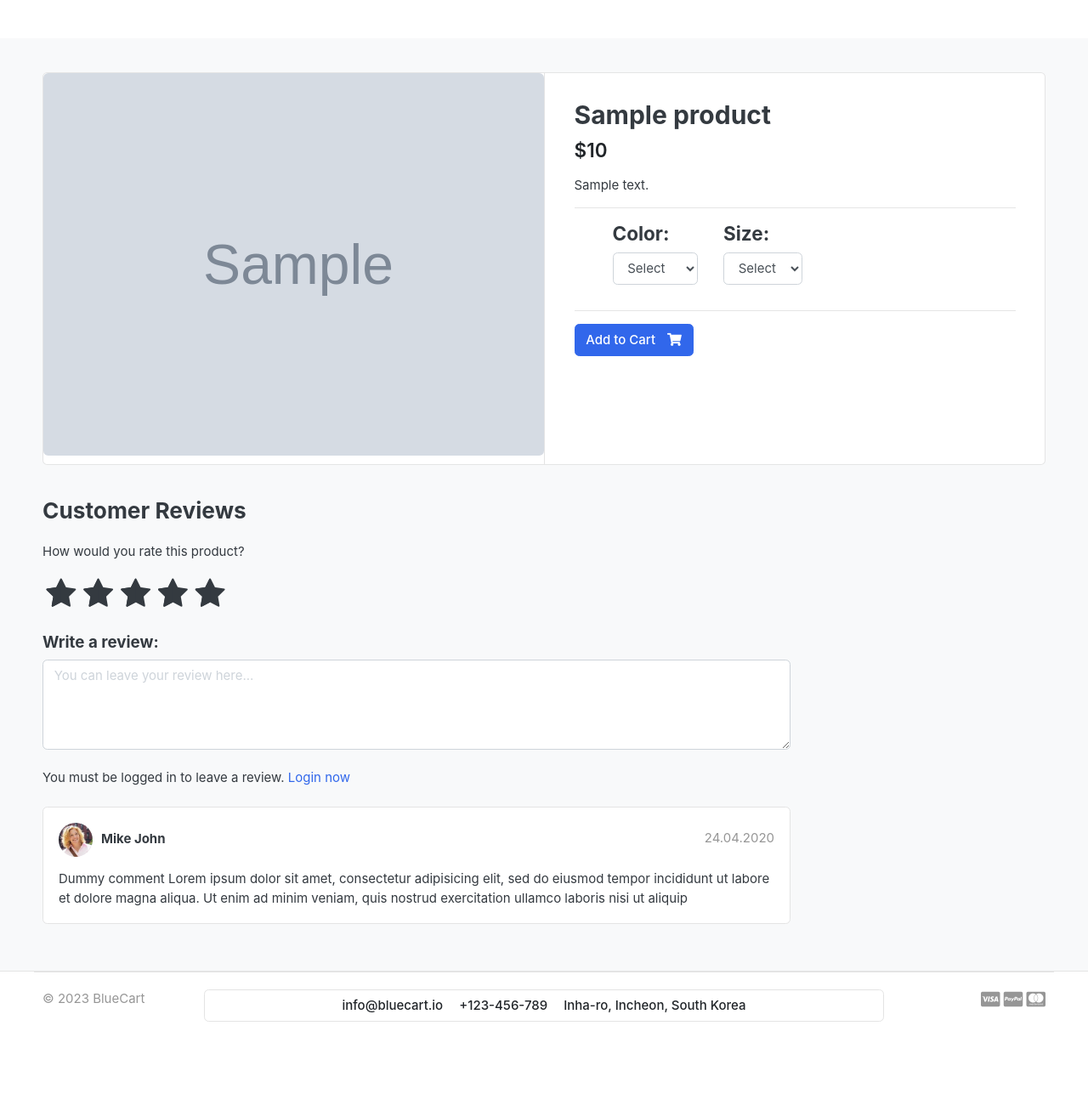
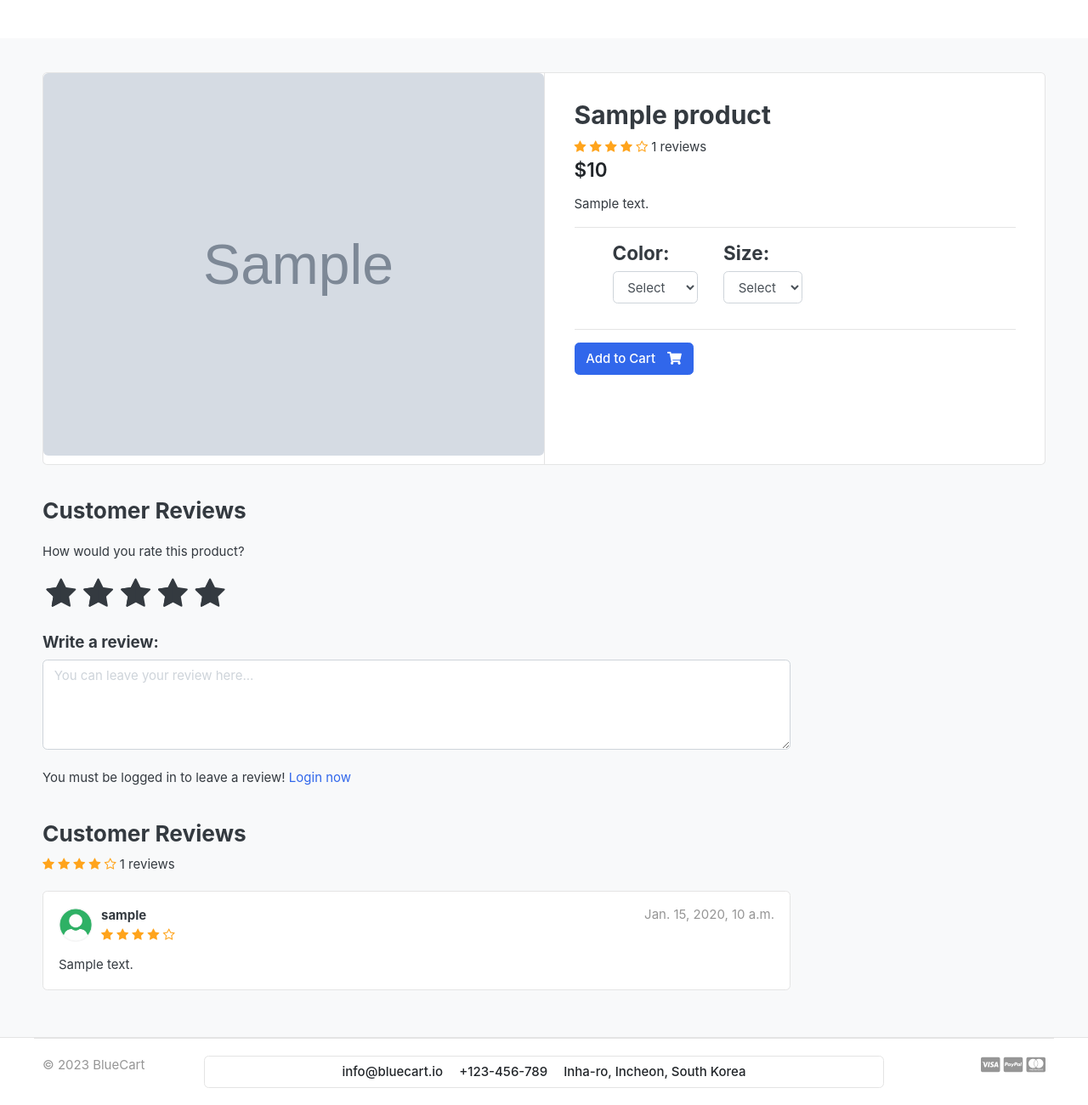
Before and after one commit to Jamshid-Ganiev/BlueCart-django, a Django app: the page made by store/models.py in a window 1280 px wide. Shown: the part 118-1418 px from the top of the page at 85% size. Before the commit the page ends 1340 px from the top, so only its background shows below. Run offline with Django 4.2, Linux system fonts and the light colour scheme; tables that the repository leaves empty hold one stand-in row (values such as "Sample post"); some libraries are stand-ins or nearby versions; some web fonts are replaced.

Commit message:
Added Review and Rating System

```diff
--- a/static/css/custom.css
+++ b/static/css/custom.css
@@ -41,3 +41,7 @@ input:checked + label:hover, input:checked ~ label:hover, input:checked ~ label:
 label:hover ~ input:checked ~ label{
     color: #c08702;
 }
+
+.rating-star i{
+    color: #FFA41C !important;
+}
--- a/store/models.py
+++ b/store/models.py
@@ -2,6 +2,7 @@ from django.db import models
 from django.urls import reverse
 from category.models import Category
 from accounts.models import Account
+from django.db.models import Avg, Count
 
 # Create your models here.
 
@@ -22,6 +23,20 @@ class Product(models.Model):
 
     def __str__(self):
         return self.product_name
+
+    def averageReview(self):
+        reviews = ReviewRating.objects.filter(product=self, status=True).aggregate(average=Avg('rating'))
+        avg = 0
+        if reviews['average'] is not None:
+            avg = float(reviews['average'])
+        return avg
+
+    def countReview(self):
+        reviews = ReviewRating.objects.filter(product=self, status=True).aggregate(count=Count('id'))
+        count = 0
+        if reviews['count'] is not None:
+            count = int(reviews['count'])
+        return count
 
 class VariationManager(models.Manager):
     def colors(self):
--- a/store/views.py
+++ b/store/views.py
@@ -1,5 +1,6 @@
 from django.http import HttpResponse
 from django.shortcuts import render, get_object_or_404, redirect
+from orders.models import OrderProduct
 
 from store.forms import ReviewForm
 from .models import Product, ReviewRating
@@ -49,9 +50,24 @@ def product_detail(request, category_slug, product_slug):
         in_cart = CartItem.objects.filter(cart__cart_id=_cart_id(request), product=single_product).exists()
     except Exception as error:
         raise error
+
+    if request.user.is_authenticated:
+        try:
+            orderproduct = OrderProduct.objects.filter(user=request.user, product_id=single_product.id).exists()
+        except OrderProduct.DoesNotExist:
+            orderproduct = None
+    else:
+        orderproduct = None
+
+    # Get the reviews
+    reviews = ReviewRating.objects.filter(product_id=single_product.id, status=True)
+
+
     context = {
         "single_product": single_product,
         "in_cart": in_cart,
+        "orderproduct": orderproduct,
+        "reviews": reviews,
     }
     return render(request, 'store/product_detail.html', context)
 
--- a/templates/store/product_detail.html
+++ b/templates/store/product_detail.html
@@ -26,6 +26,15 @@
       <article class="content-body">
 
           <h2 class="title">{{ single_product.product_name }}</h2>
+          <div class="rating-star">
+            <span>
+                <i class="fa fa-star{% if single_product.averageReview < 0.5 %}-o{% elif single_product.averageReview > 0.5 and single_product.averageReview < 1 %}-half-o{%endif%}" aria-hidden='true'></i>
+                <i class="fa fa-star{% if single_product.averageReview < 1.5 %}-o{% elif single_product.averageReview > 1.5 and single_product.averageReview < 2 %}-half-o{%endif%}" aria-hidden='true'></i>
+                <i class="fa fa-star{% if single_product.averageReview < 2.5 %}-o{% elif single_product.averageReview > 2.5 and single_product.averageReview < 3 %}-half-o{%endif%}" aria-hidden='true'></i>
+                <i class="fa fa-star{% if single_product.averageReview < 3.5 %}-o{% elif single_product.averageReview > 3.5 and single_product.averageReview < 4 %}-half-o{%endif%}" aria-hidden='true'></i>
+                <i class="fa fa-star{% if single_product.averageReview < 4.5 %}-o{% elif single_product.averageReview > 4.5 and single_product.averageReview < 5 %}-half-o{%endif%}" aria-hidden='true'></i>
+            </span> <span>{{ single_product.countReview }} reviews</span>
+        </div>
 
           <div class="mb-3">
               <var class="price h4">${{ single_product.price }}</var>
@@ -106,32 +115,58 @@
                 <textarea class="text-dark form-control" name="review" rows="4" cols="70" placeholder="You can leave your review here..."></textarea>
                 <br>
                 {% if user.is_authenticated %}
+                    {% if orderproduct %}
                         <input type="submit" value="Submit Review" class="btn btn-outline-primary my-2">
                     {% else %}
-                    <p>You must be logged in to leave a review. <span><a href="{% url 'accounts:login' %}">Login now</a></span></p>
+                        <p class="text-danger">You must purchase this product to leave a review!</p>
+                    {% endif %}
+                {% else %}
+                    <p>You must be logged in to leave a review! <span><a href="{% url 'accounts:login' %}">Login now</a></span></p>
                 {% endif %}
             </div>
         </form>
         <br>
 
+        <header class="section-heading">
+            <h3>Customer Reviews</h3>
+            <div class="rating-star">
+                <span>
+                    <i class="fa fa-star{% if single_product.averageReview < 0.5 %}-o{% elif single_product.averageReview > 0.5 and single_product.averageReview < 1 %}-half-o{%endif%}" aria-hidden='true'></i>
+                    <i class="fa fa-star{% if single_product.averageReview < 1.5 %}-o{% elif single_product.averageReview > 1.5 and single_product.averageReview < 2 %}-half-o{%endif%}" aria-hidden='true'></i>
+                    <i class="fa fa-star{% if single_product.averageReview < 2.5 %}-o{% elif single_product.averageReview > 2.5 and single_product.averageReview < 3 %}-half-o{%endif%}" aria-hidden='true'></i>
+                    <i class="fa fa-star{% if single_product.averageReview < 3.5 %}-o{% elif single_product.averageReview > 3.5 and single_product.averageReview < 4 %}-half-o{%endif%}" aria-hidden='true'></i>
+                    <i class="fa fa-star{% if single_product.averageReview < 4.5 %}-o{% elif single_product.averageReview > 4.5 and single_product.averageReview < 5 %}-half-o{%endif%}" aria-hidden='true'></i>
+                </span> <span>{{ single_product.countReview }} reviews</span>
+            </div>
+
+        </header>
+
+        {% for review in reviews %}
             <article class="box mb-3">
                 <div class="icontext w-100">
-                <img src="./images/avatars/avatar1.jpg" class="img-xs icon rounded-circle">
+                    <img src="{% static 'images/avatars/default_profile_pic.png' %}" class="img-xs icon rounded-circle">
                     <div class="text">
-                    <span class="date text-muted float-md-right">24.04.2020 </span>
-                    <h6 class="mb-1">Mike John </h6>
+                        <span class="date text-muted float-md-right">{{ review.updated_at }}</span>
+                        <h6 class="mb-1">{{ review.user.username }}</h6>
+                        <div class="rating-star">
+                            <span>
+                                <i class="fa fa-star{% if review.rating == 0.5 %}-half-o{% elif review.rating < 1 %}-o{%endif%}" aria-hidden='true'></i>
+                                <i class="fa fa-star{% if review.rating == 1.5 %}-half-o{% elif review.rating < 2 %}-o{%endif%}" aria-hidden='true'></i>
+                                <i class="fa fa-star{% if review.rating == 2.5 %}-half-o{% elif review.rating < 3 %}-o{%endif%}" aria-hidden='true'></i>
+                                <i class="fa fa-star{% if review.rating == 3.5 %}-half-o{% elif review.rating < 4 %}-o{%endif%}" aria-hidden='true'></i>
+                                <i class="fa fa-star{% if review.rating == 4.5 %}-half-o{% elif review.rating < 5 %}-o{%endif%}" aria-hidden='true'></i>
+                            </span>
+                        </div>
 
                     </div>
-            </div> <!-- icontext.// -->
+                </div>
                 <div class="mt-3">
                     <p>
-                    Dummy comment Lorem ipsum dolor sit amet, consectetur adipisicing elit, sed do eiusmod
-                    tempor incididunt ut labore et dolore magna aliqua. Ut enim ad minim veniam,
-                    quis nostrud exercitation ullamco laboris nisi ut aliquip
+                        {{ review.review }}
                     </p>
                 </div>
             </article>
-
+        {% endfor %}
 
 
         </div> <!-- col.// -->
```
Also changed, not shown: static/images/avatars/default_profile_pic.png (added). Lines whose indentation alone changed are shown as unchanged.
